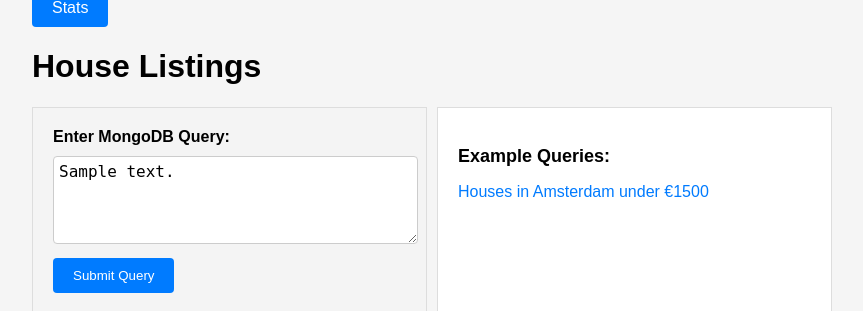
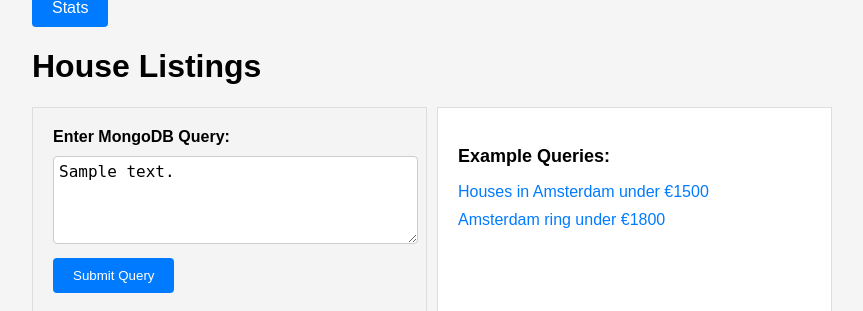
Before and after one commit to cfuselli/DailyDutchHouse, a Flask app: template webinterface/templates/index.html in a window 1280 px wide. Shown: the part 41-352 px from the top of the page, without its empty margins (208-1071 px from the left). Run offline with Flask 3, Linux system fonts and the light colour scheme; the template is opened without the code that fills it: most values are stand-ins (such as "Sample title", 1, 10 or a date in 2020); grey boxes marked "Sample" are stand-in pictures; parts of the project's set-up code (start-up, migrations or seed data) failed here and were passed over.

Commit message:
add ams ring

```diff
--- a/send_email.py
+++ b/send_email.py
@@ -18,7 +18,6 @@ from datetime import datetime, timedelta
 import os
 import re
 import json
-
 
 parser = argparse.ArgumentParser(description='Your script description here')
 # Add a --remote flag that's False by default
--- a/webinterface/templates/index.html
+++ b/webinterface/templates/index.html
@@ -39,6 +39,15 @@
                 <h3>Example Queries:</h3>
                 <ul>
                     <li><a href="#" onclick="copyQuery({'city': {'$regex': 'Amsterdam'}, 'price': {'$lte': 1500}})">Houses in Amsterdam under €1500</a>
+                    </li>
+                    <li><a href="#" onclick="copyQuery({
+                        'price': {'$gte': 1000, '$lte': 1800},
+                        '$or': [
+                            {'city': {'$regex': 'amsterdam', '$options': 'i'}},
+                            {'address': {'$regex': 'amsterdam', '$options': 'i'}}
+                            ],
+                        'geodata.postcode': {'$regex': '^(1011|1012|1013|1014|1015|1016|1017|1018|1019|1051|1052|1053|1054|1055|1056|1057|1058|1059|1071|1072|1073|1074|1075|1076|1077|1078|1079|1091|1092|1093|1094|1095|1096|1097|1098)'}
+                        })">Amsterdam ring under €1800</a>
                     </li>
                 </li>
                 </ul>
```
